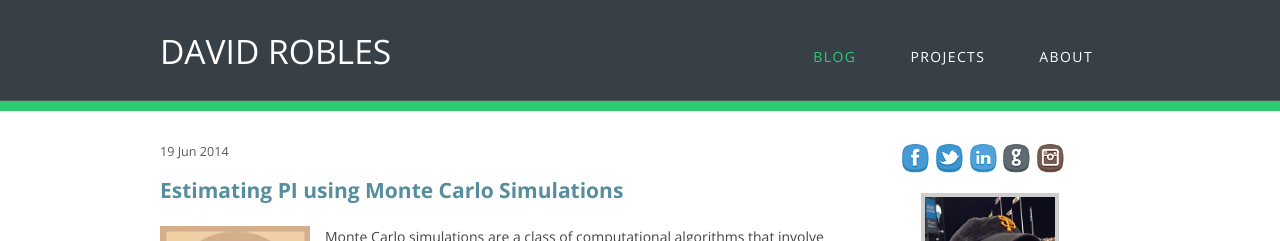
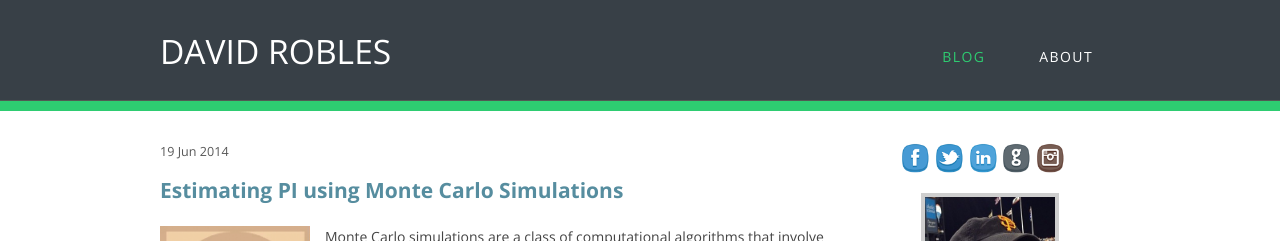
Before and after one commit to davidrobles/davidrobles.github.io, a Jekyll site: the page built from index.html, in a window 1280 px wide. Shown: the top 241 px of the page. Built offline with Jekyll 4.4.1, drawn with Linux system fonts in a browser that asks for light colours; Markdown is read by kramdown in place of the engine named in the settings; the list of posts is cut into pages by our own code.

Commit message:
Hide projects section

```diff
--- a/_layouts/default.html
+++ b/_layouts/default.html
@@ -35,7 +35,7 @@
         <div id="title"><a href="/">DAVID ROBLES</a></div>
         <div id="menu">
             <a {% if page.url == '/about/index.html' %}class="current" {% endif %}href="/about">ABOUT</a>
-            <a {% if page.url == '/projects/index.html' %}class="current" {% endif %}href="/projects">PROJECTS</a>
+            <!-- <a {% if page.url == '/projects/index.html' %}class="current" {% endif %}href="/projects">PROJECTS</a> -->
             <a {% if page.url != '/about/index.html' and page.url != '/projects/index.html' %}class="current" {% endif %}href="/">BLOG</a>
         </div>
     </div>
```
